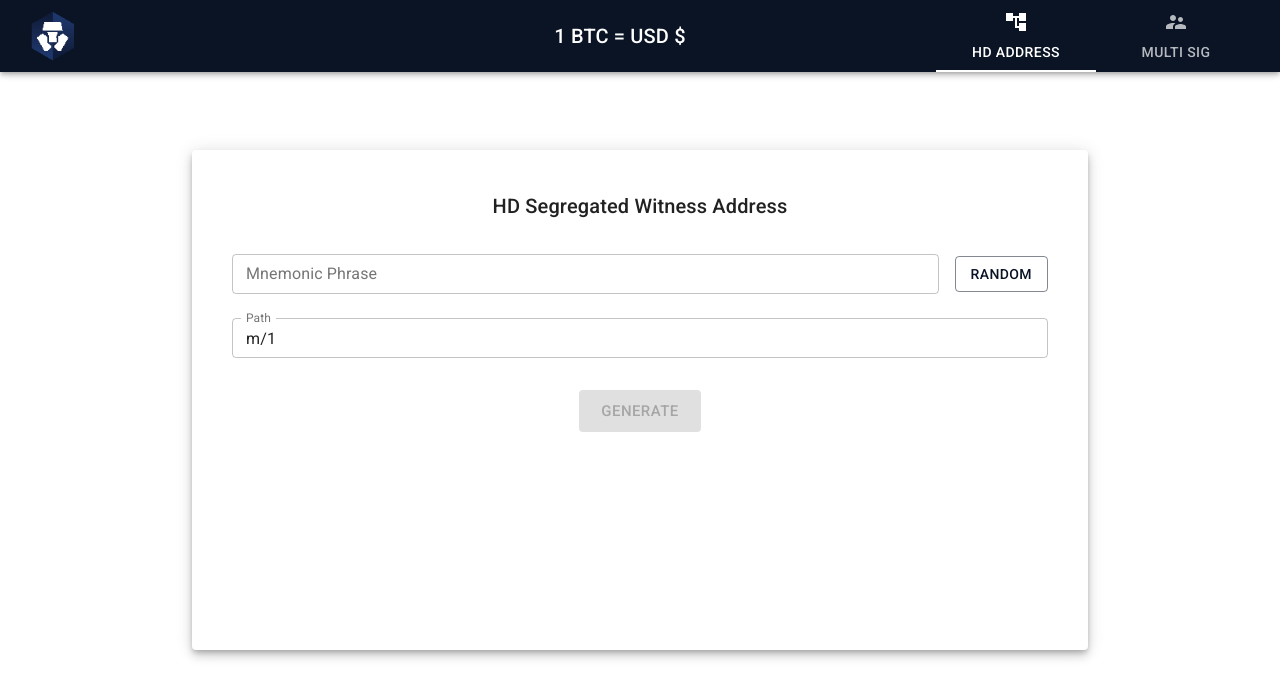
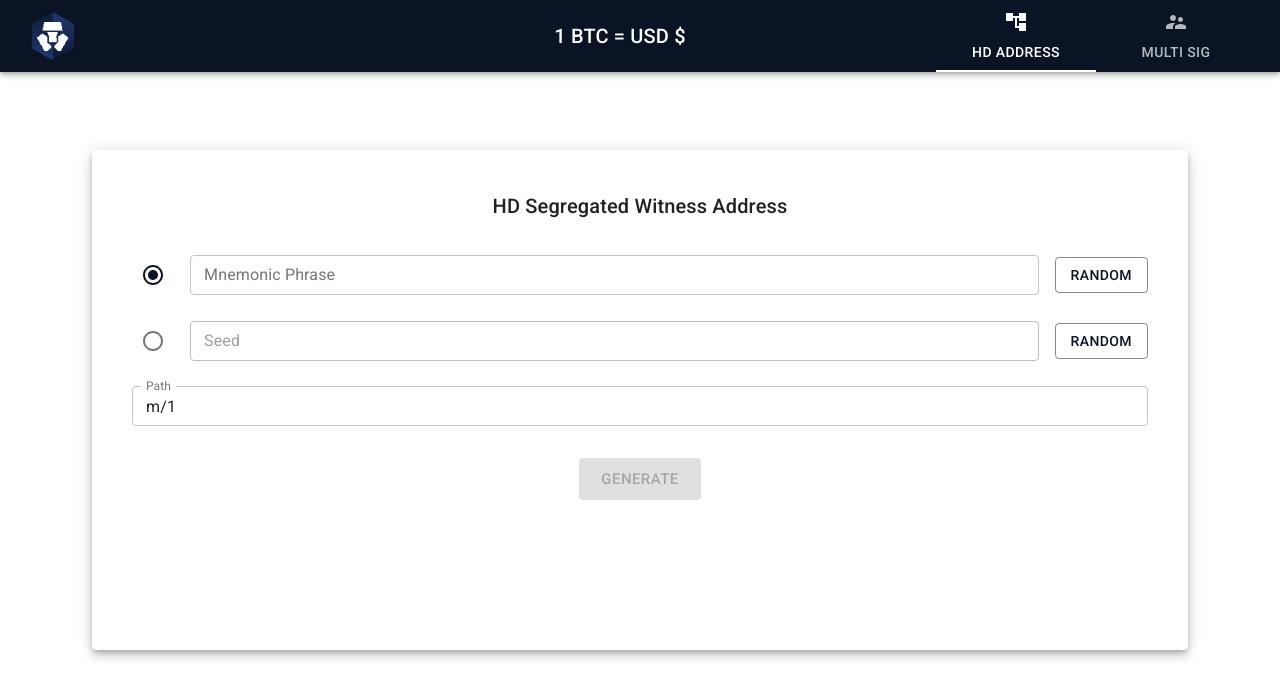
Before and after one commit to facs95/playground-btc, a Next.js app: page / in a window 1280 px wide. Shown: the top 698 px of the page. Built offline with nearby package versions, Linux system fonts and the light colour scheme; no server answers.

Commit message:
provide seed option

```diff
--- a/components/AboutDialog.tsx
+++ b/components/AboutDialog.tsx
@@ -5,8 +5,7 @@ import DialogActions from "@material-ui/core/DialogActions";
 import DialogContent from "@material-ui/core/DialogContent";
 import DialogContentText from "@material-ui/core/DialogContentText";
 import DialogTitle from "@material-ui/core/DialogTitle";
-
-import { Box, makeStyles, Typography } from "@material-ui/core";
+import { Box, Typography } from "@material-ui/core";
 
 interface Props {
     open: boolean;
@@ -14,7 +13,6 @@ interface Props {
 }
 
 export default function AboutDialog({ open, setOpen }: Props) {
-    const classes = useStyles();
 
     const handleClose = () => {
         setOpen(false);
@@ -54,9 +52,3 @@ export default function AboutDialog({ open, setOpen }: Props) {
         </Dialog>
     );
 }
-
-const useStyles = makeStyles(() => ({
-    container: {
-        width: 400,
-    },
-}));
--- a/pages/api/generateHdAddress.ts
+++ b/pages/api/generateHdAddress.ts
@@ -6,10 +6,21 @@ export interface HDAddress {
     publicAddress: string;
 }
 
+export interface GenerateHdAddressVars {
+    mnemonic?: string
+    seed?: string
+    path: string
+}
+
 export default async (req, res) => {
-    const { mnemonic, path } = JSON.parse(req.body);
-    const seed = await bip39.mnemonicToSeed(mnemonic);
-    const root = hdkey.fromMasterSeed(seed);
+    const { mnemonic, path, seed  } = JSON.parse(req.body) as GenerateHdAddressVars;
+    let masterSeed: Buffer | null = null;
+    if (mnemonic) {
+        masterSeed = await bip39.mnemonicToSeed(mnemonic);
+    } else {
+        masterSeed = Buffer.from(seed, 'hex');
+    }
+    const root = hdkey.fromMasterSeed(masterSeed);
     const addNode = root.derive(path);
     const hex = addNode.publicKey.toString("hex");
     const { address } = bitcoin.payments.p2wpkh({
--- /dev/null
+++ b/pages/api/generateSeed.ts
@@ -0,0 +1,11 @@
+import * as bip39 from "bip39";
+
+export interface Seed {
+    seed: string;
+}
+
+export default async (_, res) => {
+    const mnemonic = bip39.generateMnemonic();
+    const seed = await bip39.mnemonicToSeed(mnemonic);
+    res.status(200).json({ seed: seed.toString('hex') } as Seed);
+};
--- a/pages/index.tsx
+++ b/pages/index.tsx
@@ -1,5 +1,5 @@
 import React, { useEffect, useMemo, useState } from "react";
-import { HDAddress } from "./api/generateHdAddress";
+import { GenerateHdAddressVars, HDAddress } from "./api/generateHdAddress";
 import { Mnemonic } from "./api/generateMnemonic";
 import {
     Box,
@@ -7,19 +7,27 @@ import {
     Grid,
     makeStyles,
     Paper,
+    Radio,
+    Switch,
     TextField,
     Typography,
 } from "@material-ui/core";
 import { ResultAddress } from "../components/ResultAddress";
 import { ErrorMessage } from "../components/ErrorMessage";
+import { BorderOuterTwoTone } from "@material-ui/icons";
+import { Seed } from "./api/generateSeed";
 
 export default function Index() {
     const [phrase, setPhrase] = useState("");
     const [path, setPath] = useState("m/1");
+    const [seed, setSeed] = useState("");
     const [address, setAddress] = useState("");
     const [generated, setGenerated] = useState(false);
     const [message, setMessage] = useState("");
     const [openErrorMessage, setOpenErrorMessage] = useState(false);
+    const [inputOption, setInputOption] = useState<"mnemonic" | "seed">(
+        "mnemonic"
+    );
 
     const classes = useStyles();
 
@@ -29,20 +37,30 @@ export default function Index() {
     );
 
     const disabledAction =
-        !isPhraseValid || !phrase || !/^m(\/\d+'?)*$/.test(path);
+        (inputOption === "mnemonic" && (!isPhraseValid || !phrase)) ||
+        (inputOption === "seed" && !seed) ||
+        !/^m(\/\d+'?)*$/.test(path);
 
     useEffect(() => {
         setGenerated(false);
-    }, [path, phrase]);
+    }, [path, phrase, inputOption]);
 
     const onSubmit = async () => {
         try {
+            const body: GenerateHdAddressVars = {
+                path,
+            };
+
+            //Body params will change dependand on choosen input
+            if (inputOption === "mnemonic") {
+                body.mnemonic = phrase;
+            } else {
+                body.seed = seed;
+            }
+
             const response = await fetch("/api/generateHdAddress", {
                 method: "POST",
-                body: JSON.stringify({
-                    mnemonic: phrase,
-                    path,
-                }),
+                body: JSON.stringify(body),
             });
             if (!response.ok) {
                 throw new Error(
@@ -57,7 +75,7 @@ export default function Index() {
         }
     };
 
-    const generateRandom = async () => {
+    const generateRandomMnemonic = async () => {
         try {
             const response = await fetch("/api/generateMnemonic");
             if (!response.ok) {
@@ -67,6 +85,21 @@ export default function Index() {
             }
             const data = (await response.json()) as Mnemonic;
             setPhrase(data.mnemonic);
+        } catch (err) {
+            setMessage(err.message || err);
+        }
+    };
+
+    const generateRandomSeed = async () => {
+        try {
+            const response = await fetch("/api/generateSeed");
+            if (!response.ok) {
+                throw new Error(
+                    "Sorry something went wrong, please try again!"
+                );
+            }
+            const data = (await response.json()) as Seed;
+            setSeed(data.seed);
         } catch (err) {
             setMessage(err.message || err);
         }
@@ -93,15 +126,27 @@ export default function Index() {
                                     HD Segregated Witness Address
                                 </Typography>
                             </Grid>
+
                             <Grid item container spacing={3}>
                                 <Grid
                                     item
                                     container
                                     alignItems="center"
                                     spacing={2}
+                                    wrap="nowrap"
                                 >
+                                    <Grid item>
+                                        <Radio
+                                            checked={inputOption === "mnemonic"}
+                                            color="primary"
+                                            onClick={() =>
+                                                setInputOption("mnemonic")
+                                            }
+                                        />
+                                    </Grid>
                                     <Grid item className={classes.input}>
                                         <TextField
+                                            disabled={inputOption === "seed"}
                                             size="small"
                                             variant="outlined"
                                             fullWidth
@@ -117,7 +162,48 @@ export default function Index() {
                                         <Button
                                             variant="outlined"
                                             color="primary"
-                                            onClick={generateRandom}
+                                            onClick={generateRandomMnemonic}
+                                        >
+                                            Random
+                                        </Button>
+                                    </Grid>
+                                </Grid>
+                                <Grid
+                                    item
+                                    container
+                                    alignItems="center"
+                                    spacing={2}
+                                    wrap="nowrap"
+                                >
+                                    <Grid item>
+                                        <Radio
+                                            checked={inputOption === "seed"}
+                                            color="primary"
+                                            onClick={() =>
+                                                setInputOption("seed")
+                                            }
+                                        />
+                                    </Grid>
+                                    <Grid item className={classes.input}>
+                                        <TextField
+                                            disabled={
+                                                inputOption === "mnemonic"
+                                            }
+                                            size="small"
+                                            variant="outlined"
+                                            fullWidth
+                                            value={seed}
+                                            label="Seed"
+                                            onChange={(e) =>
+                                                setSeed(e.target.value)
+                                            }
+                                        />
+                                    </Grid>
+                                    <Grid item>
+                                        <Button
+                                            variant="outlined"
+                                            color="primary"
+                                            onClick={generateRandomSeed}
                                         >
                                             Random
                                         </Button>
```
